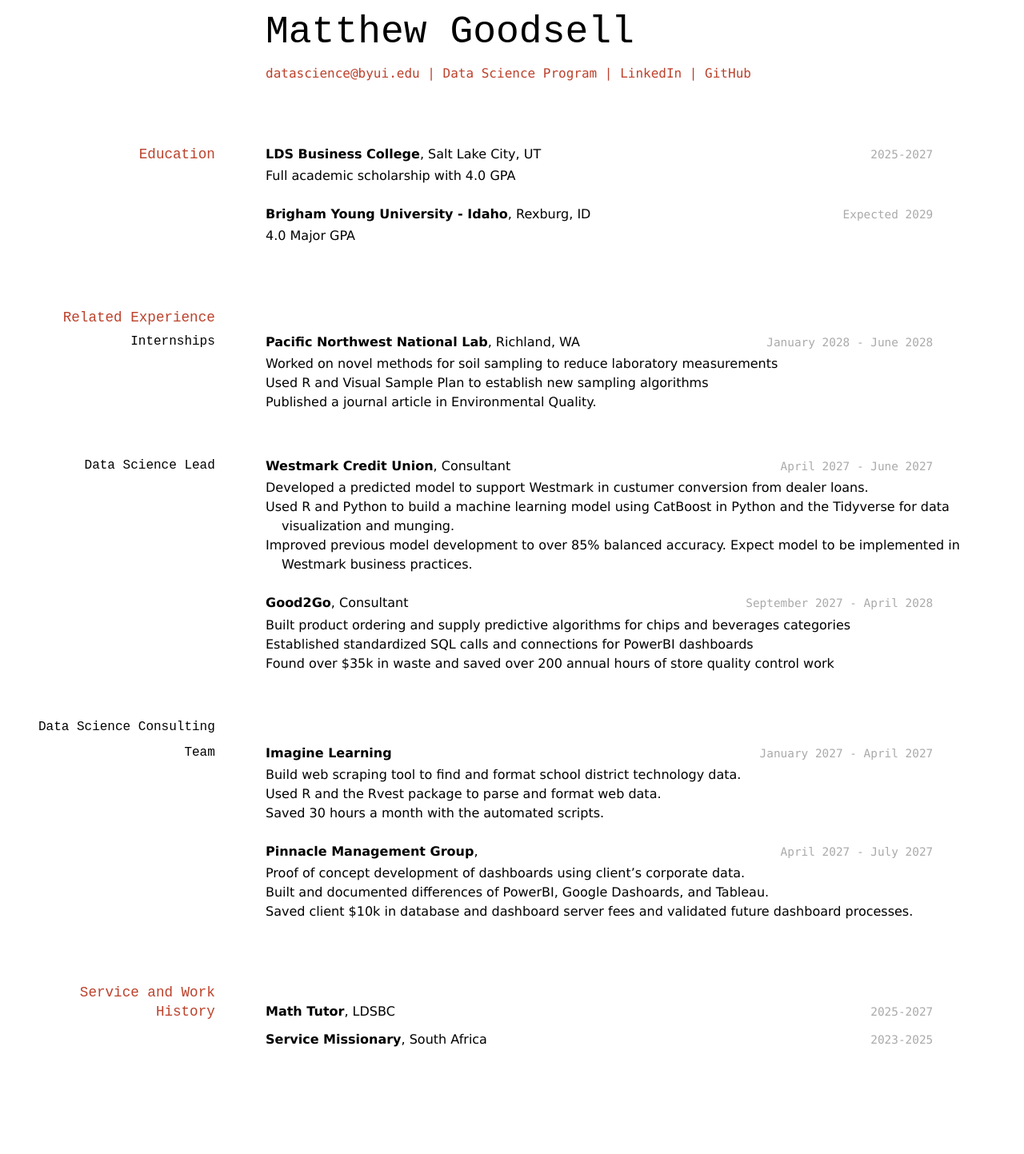
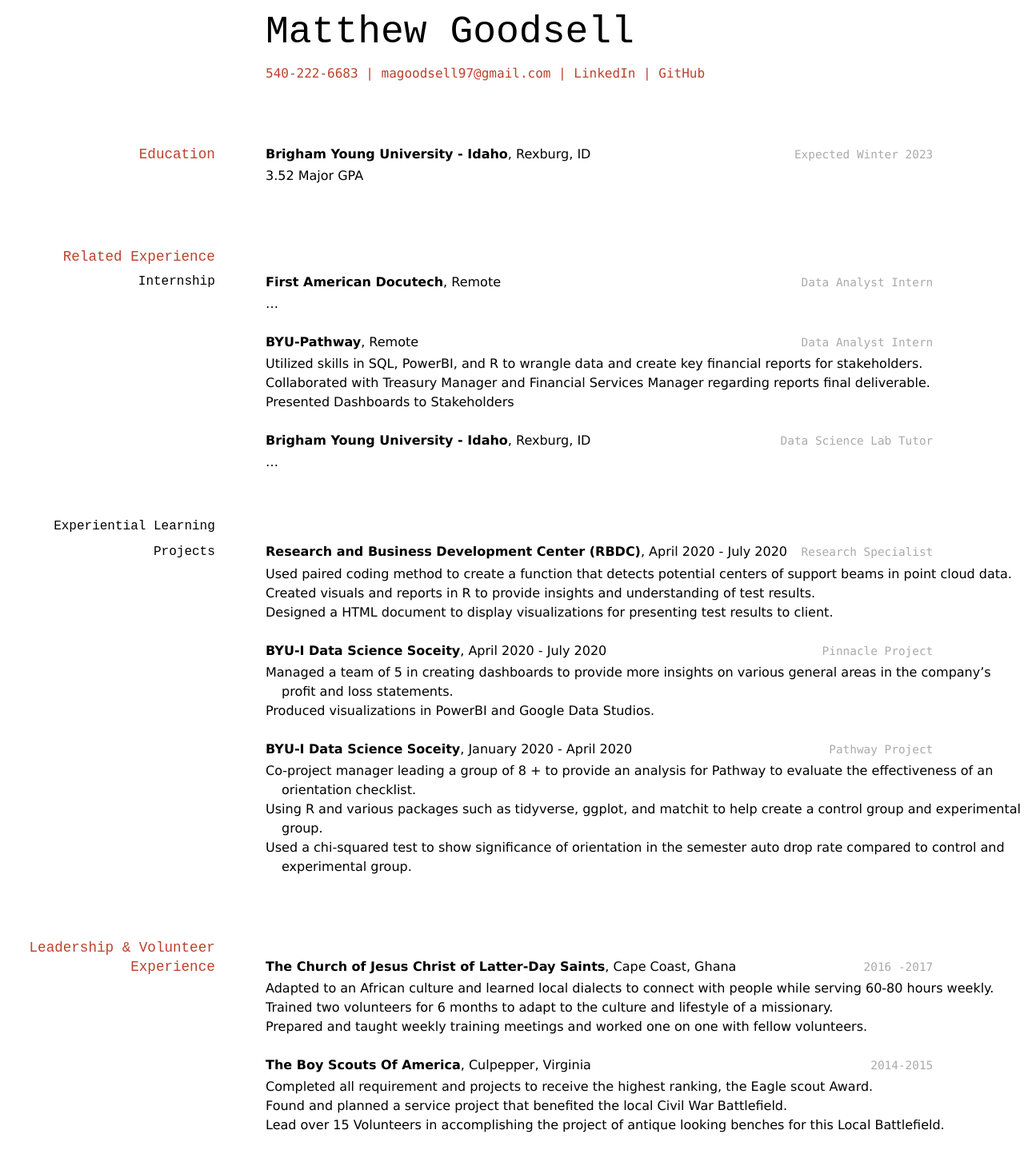
Before and after one commit to magoodsell/Matthew_Goodsell_resume, a Jekyll site: the page built from docs/index.md, in a window 1280 px wide. Shown: the whole page at 80% size. Built offline with Jekyll 4.4.1, drawn with Linux system fonts in a browser that asks for light colours; before the commit the page ends 1323 px from its top, so only the background shows below that.

Commit message:
Added most information from my resume.

```diff
--- a/docs/index.md
+++ b/docs/index.md
@@ -5,79 +5,85 @@ title: Matthew Goodsell's Resume
 # Matthew Goodsell
 
 <div id="webaddress">
-<a href="datascience@byui.edu">datascience@byui.edu</a>
-| <a href="https://byuidatascience.github.io/development.html">Data Science Program</a>
-| <a href="https://www.linkedin.com/groups/13537407/">LinkedIn</a>
-| <a href="https://github.com/byuids-resumes">GitHub</a>
+540-222-6683
+| <a href="magoodsell97@gmail.com">magoodsell97@gmail.com</a>
+| <a href="linkedin.com/in/matthew-goodsell-6aa328108">LinkedIn</a>
+| <a href="https://github.com/magoodsell">GitHub</a>
 </div>
 
 <!-- https://www.monique.tech/the-art-of-markdown -->
 
 ## Education
 
-`2025-2027`
-__LDS Business College__, Salt Lake City, UT
-
-- Full academic scholarship with 4.0 GPA
-
-`Expected 2029`
+`Expected Winter 2023`
 __Brigham Young University - Idaho__, Rexburg, ID
 
-- 4.0 Major GPA
+- 3.52 Major GPA
 
 
 ## Related Experience
 
-### Internships
+### Internship
 
-`January 2028 - June 2028`
-__Pacific Northwest National Lab__, Richland, WA
+`Data Analyst Intern`
+__First American Docutech__, Remote
 
-- Worked on novel methods for soil sampling to reduce laboratory measurements
-- Used R and Visual Sample Plan to establish new sampling algorithms
-- Published a journal article in Environmental Quality.
+* ...
 
-### Data Science Lead
+`Data Analyst Intern`
+__BYU-Pathway__, Remote
 
-`April 2027 - June 2027`
-__Westmark Credit Union__, Consultant
+* Utilized skills in SQL, PowerBI, and R to wrangle data and create key financial reports for stakeholders.
+* Collaborated with Treasury Manager and Financial Services Manager regarding reports final deliverable.
+* Presented Dashboards to Stakeholders
 
-- Developed a predicted model to support Westmark in custumer conversion from dealer loans.
-- Used R and Python to build a machine learning model using CatBoost in Python and the Tidyverse for data visualization and munging.
-- Improved previous model development to over 85% balanced accuracy. Expect model to be implemented in Westmark business practices.
+`Data Science Lab Tutor`
+__Brigham Young University - Idaho__, Rexburg, ID
 
-`September 2027 - April 2028`
-__Good2Go__, Consultant
+* ...
 
-- Built product ordering and supply predictive algorithms for chips and beverages categories
-- Established standardized SQL calls and connections for PowerBI dashboards
-- Found over $35k in waste and saved over 200 annual hours of store quality control work
+### Experiential Learning Projects
 
-### Data Science Consulting Team
+`Research Specialist`
+__Research and Business Development Center (RBDC)__, April 2020 - July 2020
 
-`January 2027 - April 2027`
-__Imagine Learning__
-
-- Build web scraping tool to find and format school district technology data.
-- Used R and the Rvest package to parse and format web data.
-- Saved 30 hours a month with the automated scripts.
-
-`April 2027 - July 2027`
-__Pinnacle Management Group__,
-
-- Proof of concept development of dashboards using client's corporate data.
-- Built and documented differences of PowerBI, Google Dashoards, and Tableau.
-- Saved client $10k in database and dashboard server fees and validated future dashboard processes.
+* Used paired coding method to create a function that detects potential centers of support beams in point cloud data.
+* Created visuals and reports in R to provide insights and understanding of test results.
+* Designed a HTML document to display visualizations for presenting test results to client.
 
 
-## Service and Work History
+`Pinnacle Project`
+__BYU-I Data Science Soceity__, April 2020 - July 2020
 
-`2025-2027`
-__Math Tutor__, LDSBC
+* Managed a team of 5 in creating dashboards to provide more insights on various general areas in the company’s profit and loss statements.
+* Produced visualizations in PowerBI and Google Data Studios.
 
 
-`2023-2025`
-__Service Missionary__, South Africa
+`Pathway Project`
+__BYU-I Data Science Soceity__, January 2020 - April 2020
+
+* Co-project manager leading a group of 8 + to provide an analysis for Pathway to evaluate the effectiveness of an orientation checklist.
+* Using R and various packages such as tidyverse, ggplot, and matchit to help create a control group and experimental group.
+* Used a chi-squared test to show significance of orientation in the semester auto drop rate compared to control and experimental group.
+
+
+## Leadership & Volunteer Experience
+
+
+`2016 -2017`
+__The Church of Jesus Christ of Latter-Day Saints__, Cape Coast, Ghana
+
+* Adapted to an African culture and learned local dialects to connect with people while serving 60-80 hours weekly.
+* Trained two volunteers for 6 months to adapt to the culture and lifestyle of a missionary.
+* Prepared and taught weekly training meetings and worked one on one with fellow volunteers.
+
+
+`2014-2015`
+__The Boy Scouts Of America__, Culpepper, Virginia
+* Completed all requirement and projects to receive the highest ranking, the Eagle scout Award.
+* Found and planned a service project that benefited the local Civil War Battlefield.
+* Lead over 15 Volunteers in accomplishing the project of antique looking benches for this Local Battlefield.
+
 
 
 
```
